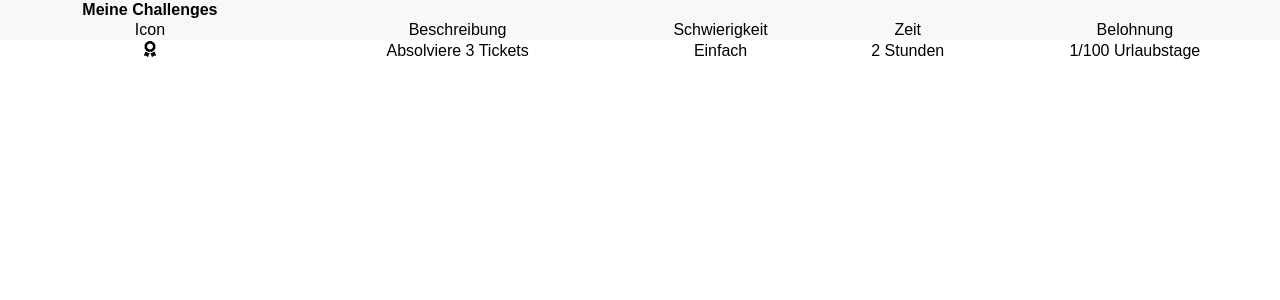
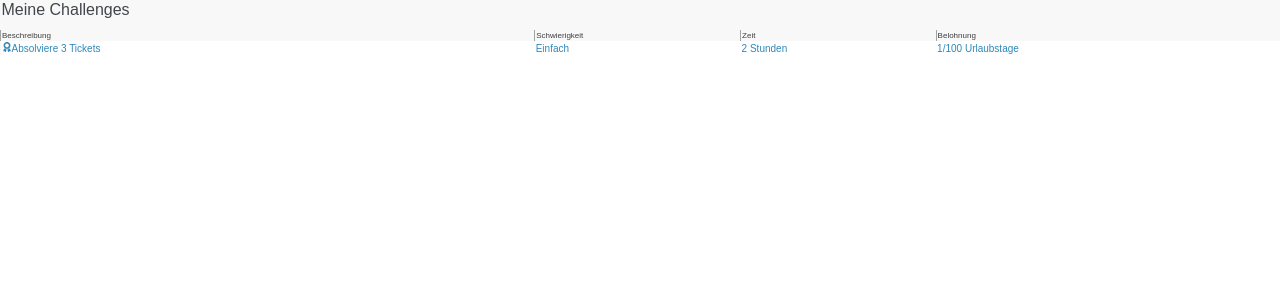
Before and after one commit to RomanoLu/bcs-gamification, a React (Create React App) app: page / in a window 1280 px wide. Shown: the top 300 px of the page. Built offline with nearby package versions, Linux system fonts and the light colour scheme.

Commit message:
Updated: Table Design

```diff
--- a/src/Components/Dashboard/Challenges.js
+++ b/src/Components/Dashboard/Challenges.js
@@ -13,15 +13,15 @@ const Challenges = () => {
               </thead>
               <tbody>
                   <tr className='secondhead'>
-                      <td>Icon</td>
-                      <td>Beschreibung</td>
+                      <td colSpan={2}>Beschreibung</td>
                       <td>Schwierigkeit</td>
                       <td>Zeit</td>
                       <td>Belohnung</td>
                   </tr>
-                  <tr>
-                    <td><i><FaAward /></i></td>
-                      <td>Absolviere 3 Tickets</td>
+                  <tr className='items'>
+                      <td colSpan={2}>
+                          <i><FaAward /></i>
+                          Absolviere 3 Tickets</td>
                       <td>Einfach</td>
                       <td>2 Stunden</td>
                       <td>1/100 Urlaubstage</td>
--- a/src/Components/Dashboard/ChallengesStyles.css
+++ b/src/Components/Dashboard/ChallengesStyles.css
@@ -8,12 +8,37 @@
 .challenges thead {
     font-family: Arial, Helvetica, sans-serif;
     font-weight: bold;
+    text-align: left;
+}
+
+.challenges th{
+    font-weight: normal;
+    font-size: 12;
+    color: #41454c;
 }
 
 .secondhead {
     background-color: #f8f8f8;
+    color: #3E3E3E;
+    font-size: 8px;
+    text-align: left;
+}
+
+.secondhead td {
+    border-left: 0.01px solid #9fa49f;
 }
 
 .challenges tbody {
     background-color: white;
+    color: #2f87ba;
+    font-size: 10px;
+    text-align: left;
 }
+
+tbody:before {
+    line-height:1em;
+    background-color: #f8f8f8;
+    content:".";
+    color: #f8f8f8;
+    display:block;
+}
```
